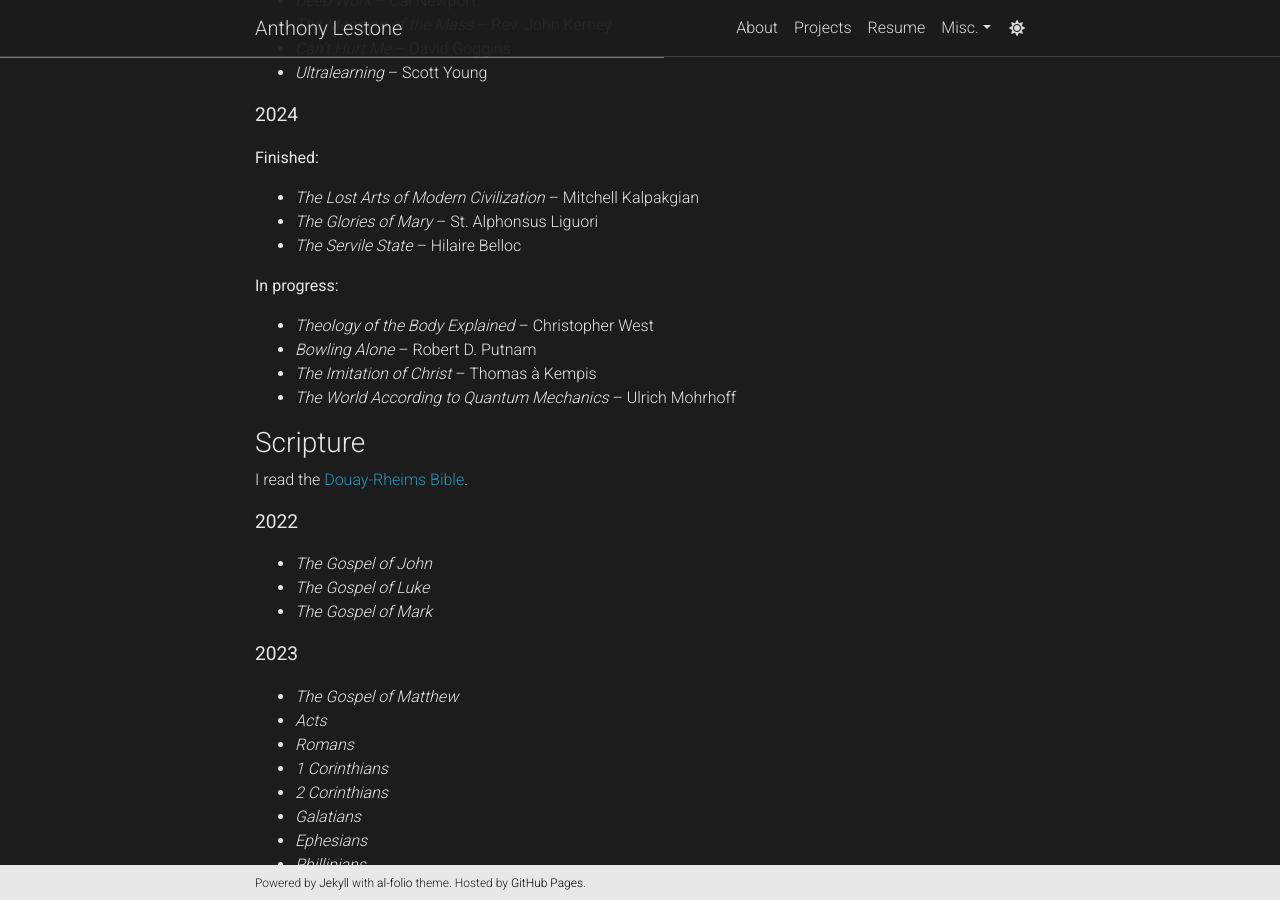
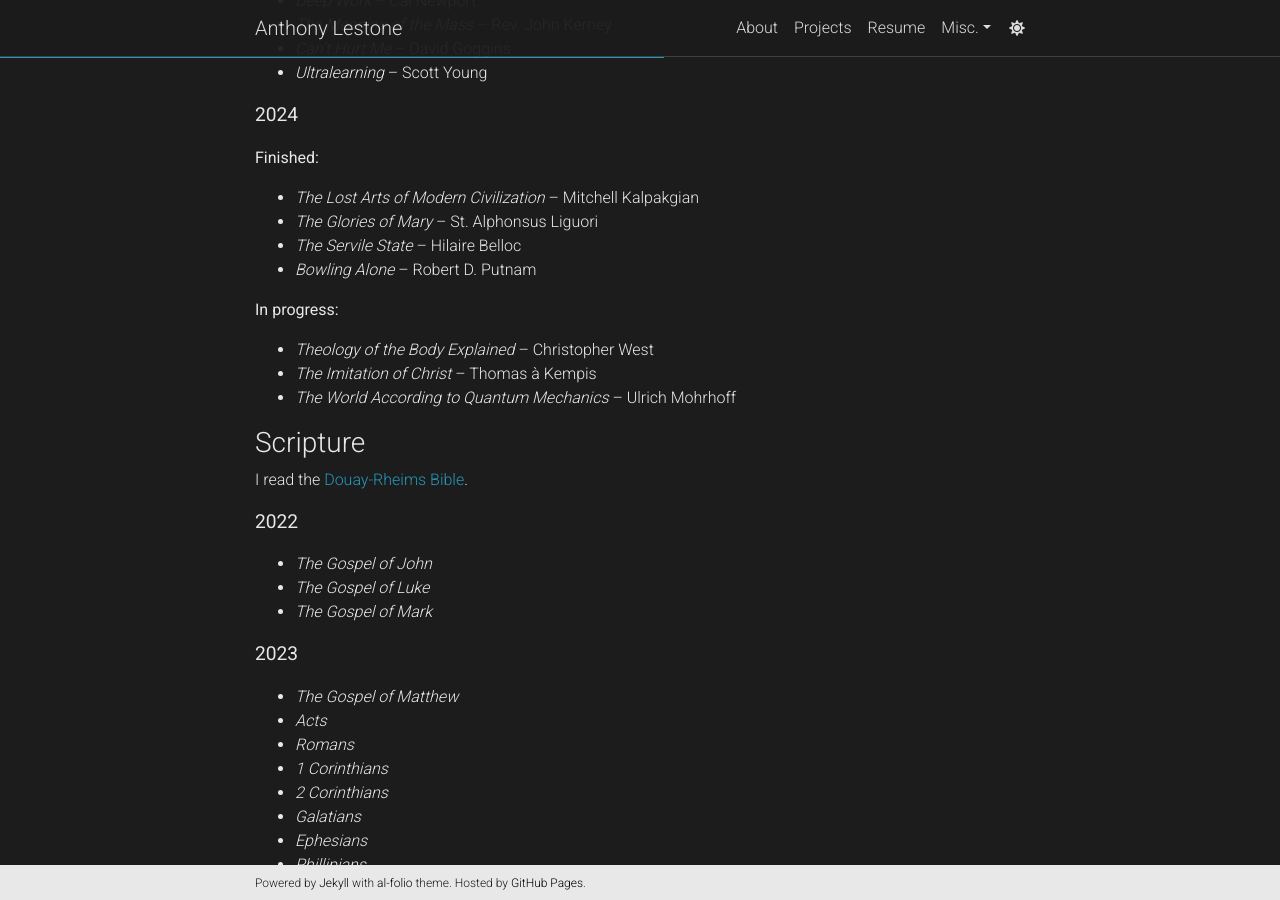
Before and after one commit to anthonylestone/anthonylestone.github.io, a Jekyll site: the page built from _pages/readinglist.md, in a window 1280 px wide and 900 px high, scrolled down 599 px. Built offline with Jekyll 4.4.1, drawn with Linux system fonts in a browser that asks for light colours; comment, search, counter and statistics services are not loaded; a style sheet for code colours, icons or effects is not loaded.

```diff
--- a/_pages/readinglist.md
+++ b/_pages/readinglist.md
@@ -35,11 +35,11 @@ Books are listed in the order that they were completed.
 - *The Lost Arts of Modern Civilization* -- Mitchell Kalpakgian
 - *The Glories of Mary* -- St. Alphonsus Liguori
 - *The Servile State* -- Hilaire Belloc
+- *Bowling Alone* -- Robert D. Putnam
 
 <b>In progress:<b>
 
 - *Theology of the Body Explained* -- Christopher West
-- *Bowling Alone* -- Robert D. Putnam
 - *The Imitation of Christ* -- Thomas à Kempis
 - *The World According to Quantum Mechanics* -- Ulrich Mohrhoff
 
```
